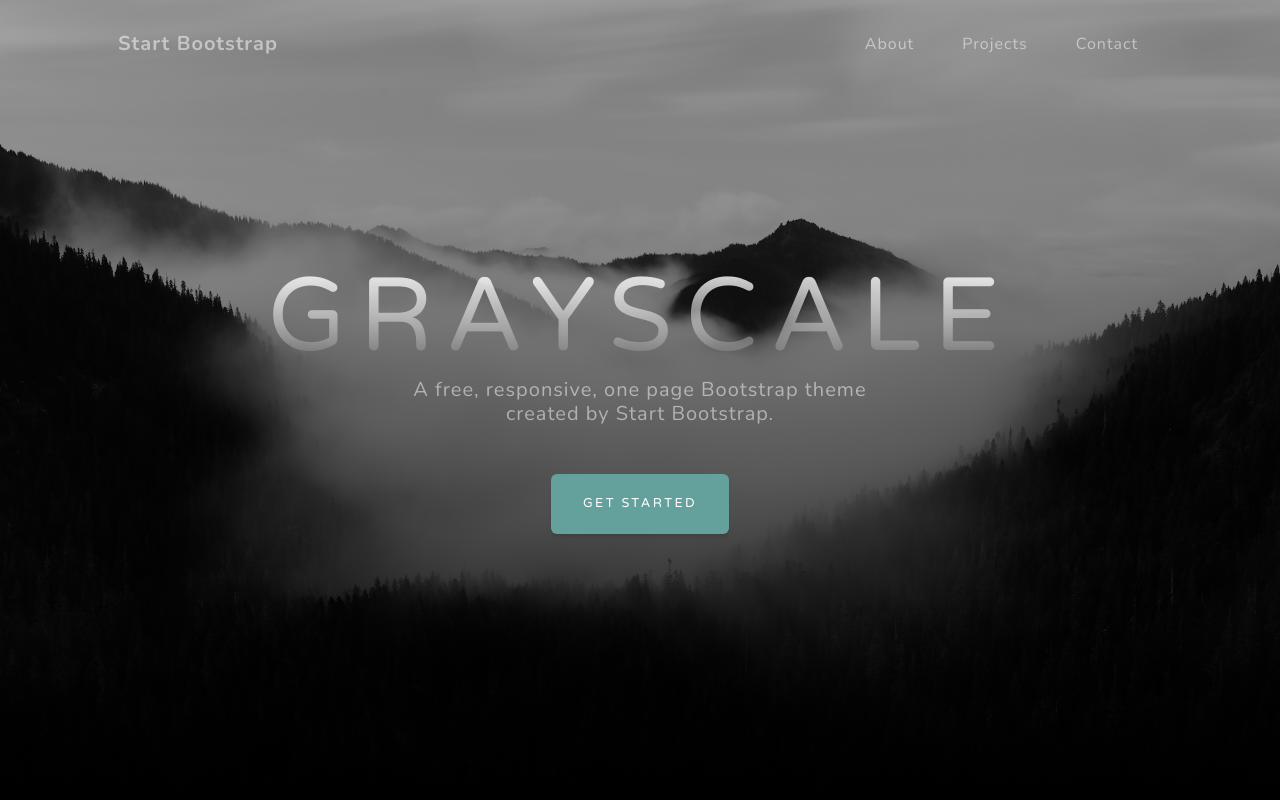
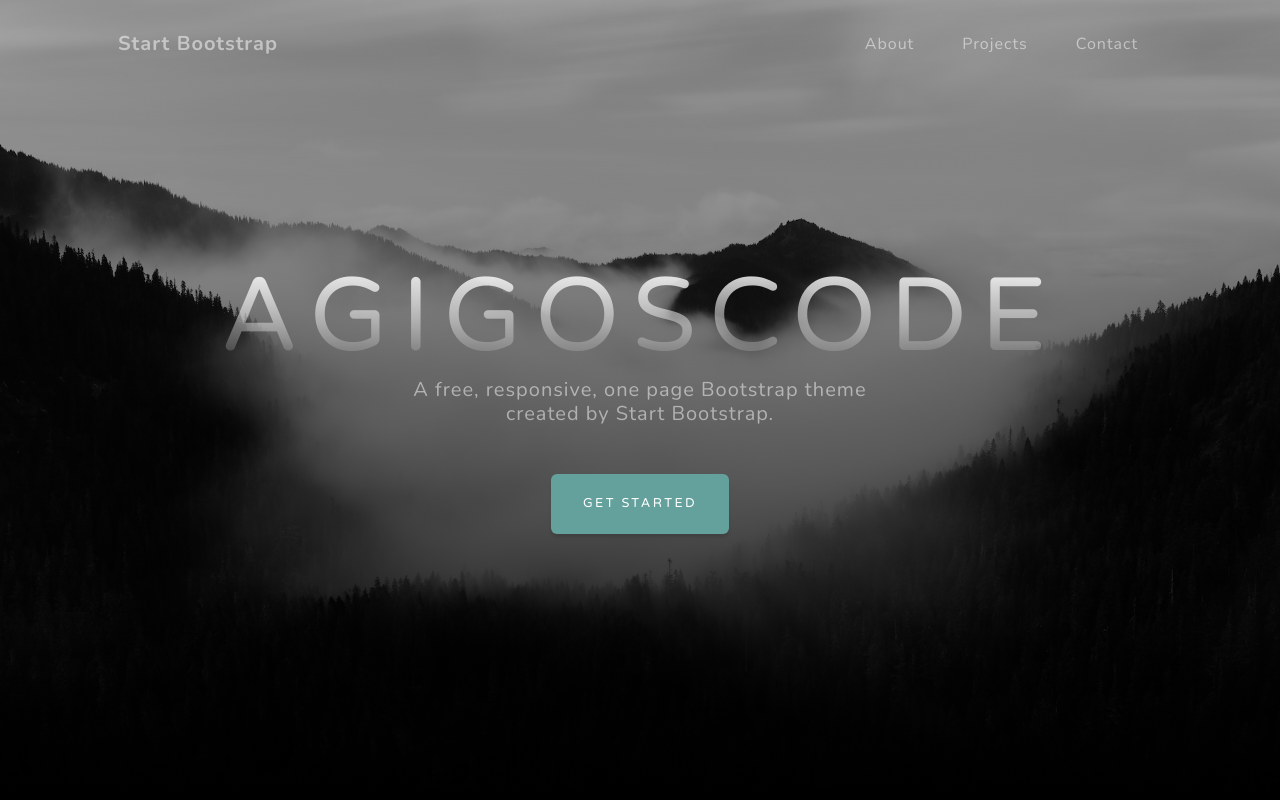
Before and after one commit to joseivangeraldo/docker, a plain HTML site: page website/index.html in a window 1280 px wide. Shown: the top 800 px of the page. Drawn offline with nearby package versions, Linux system fonts and the light colour scheme.

Commit message:
2025-03-20 07:23:46 ' Acrescentado'

```diff
--- a/website/index.html
+++ b/website/index.html
@@ -38,7 +38,7 @@
             <div class="container px-4 px-lg-5 d-flex h-100 align-items-center justify-content-center">
                 <div class="d-flex justify-content-center">
                     <div class="text-center">
-                        <h1 class="mx-auto my-0 text-uppercase">Grayscale</h1>
+                        <h1 class="mx-auto my-0 text-uppercase">AgigosCode</h1>
                         <h2 class="text-white-50 mx-auto mt-2 mb-5">A free, responsive, one page Bootstrap theme created by Start Bootstrap.</h2>
                         <a class="btn btn-primary" href="#about">Get Started</a>
                     </div>
```
Also changed, not shown: 1 other file.
